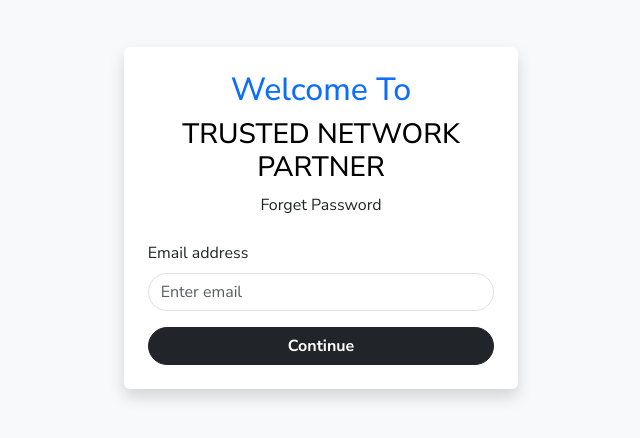
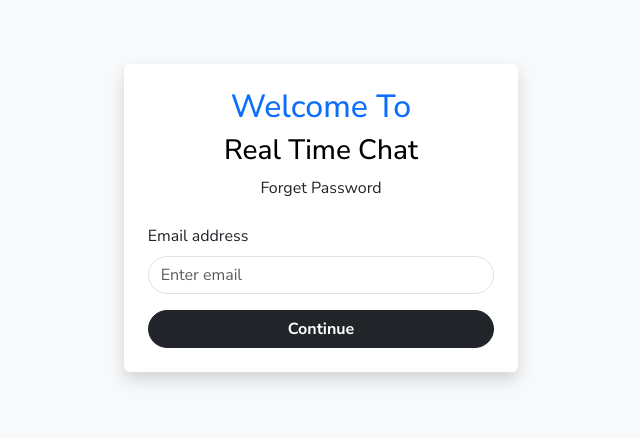
Before and after one commit to jailendrarajawat121/react-firebase-real-time-chat, a React (Create React App) app: page /forgot-password in a window 1280 px wide. Shown: the part 182-620 px from the top of the page, without its empty margins (319-959 px from the left). Built offline with nearby package versions, Linux system fonts and the light colour scheme; no server answers.

Commit message:
setup real time chat

```diff
--- a/src/firebase.js
+++ b/src/firebase.js
@@ -9,14 +9,14 @@ import { getDatabase } from "firebase/database";
 // Your web app's Firebase configuration
 // For Firebase JS SDK v7.20.0 and later, measurementId is optional
 const firebaseConfig = {
-  apiKey: "AIzaSyDZVNdiprrTcNOMvwm7-gGDwm8FZWFEWe0",
-  authDomain: "trusted-network-dev.firebaseapp.com",
-  projectId: "trusted-network-dev",
-  storageBucket: "trusted-network-dev.firebasestorage.app",
-  messagingSenderId: "306986753286",
-  appId: "1:306986753286:web:c072b210c2796808cf5287",
-  measurementId: "G-TPBCB6MDQ5",
-  databaseURL: "https://trusted-network-dev-default-rtdb.firebaseio.com/",
+  apiKey: "AIzaSyDS7mmB6urHW6Wsitj2fyKJip5ROP3d6hI",
+  authDomain: "react-firebase-real-time-3acbe.firebaseapp.com",
+  projectId: "react-firebase-real-time-3acbe",
+  storageBucket: "react-firebase-real-time-3acbe.firebasestorage.app",
+  messagingSenderId: "526426830514",
+  appId: "1:526426830514:web:dec79625fe8746529c7bab",
+  measurementId: "G-MKVP850EDV",
+  databaseURL: "https://react-firebase-real-time-3acbe-default-rtdb.firebaseio.com/"
 };
 
 // Initialize Firebase
--- a/src/pages/auth/ForgetPassword.jsx
+++ b/src/pages/auth/ForgetPassword.jsx
@@ -13,7 +13,7 @@ function ForgetPassword() {
 
                         <div className="text-center mb-4">
                             <h2 className="text-primary">Welcome To</h2>
-                            <h3 className="text-black">TRUSTED NETWORK PARTNER</h3>
+                            <h3 className="text-black">Real Time Chat</h3>
                             <p>Forget Password</p>
                         </div>
 
--- a/src/pages/auth/Login.jsx
+++ b/src/pages/auth/Login.jsx
@@ -81,7 +81,7 @@ const Login = () => {
                     width: "100%",
                 }}
             >
-                <h3 className="text-center mb-4">Log in to <br />Transfer Network Partner</h3>
+                <h3 className="text-center mb-4">Log in to <br />Real Time Chat</h3>
                 {error && <div className="alert alert-danger">{error}</div>}
                 <Form>
                     <Form.Group className="mb-3" controlId="formUsername">
--- a/src/pages/auth/Signup.jsx
+++ b/src/pages/auth/Signup.jsx
@@ -125,7 +125,7 @@ const Signup = () => {
             >
                 <h3 className="text-center mb-4">
                     Sign up for <br />
-                    Transfer Network Partner
+                    Real Time Chat
                 </h3>
                 {error && <div className="alert alert-danger">{error}</div>}
                 {successMessage && <div className="alert alert-success">{successMessage}</div>}
--- a/src/pages/components/layouts/Navbar.jsx
+++ b/src/pages/components/layouts/Navbar.jsx
@@ -24,7 +24,7 @@ const NavbarComponent = () => {
         <Navbar bg="light" expand="lg" className="px-3">
             <Navbar.Brand href="#">
                 <div className="d-flex align-items-center">
-                    <span className="ms-2">TRUSTED NETWORK PARTNER</span>
+                    <span className="ms-2">Real Time Chat</span>
                 </div>
             </Navbar.Brand>
             <Navbar.Toggle aria-controls="basic-navbar-nav" />
```
Also changed, not shown: 2 other files (tests, documents, lock files or other folders).
